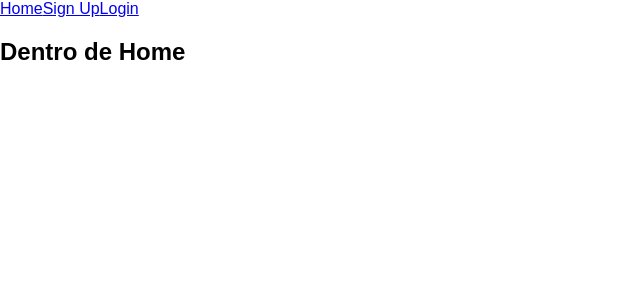
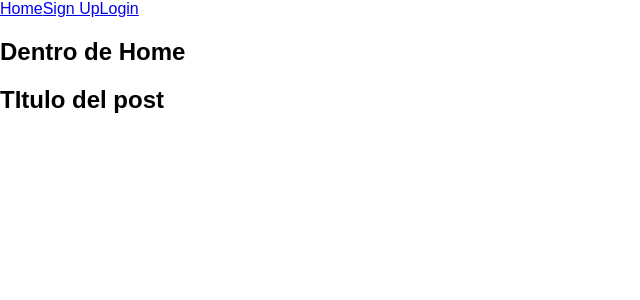
Before and after one commit to CriGacituaFlores/BlogReactRedux, a React (Create React App) app: page / in a window 1280 px wide. Shown: the top 300 px of the page, without its empty margins (0-640 px from the left). Built offline with nearby package versions, Linux system fonts and the light colour scheme.

Commit message:
prepare store

```diff
--- /dev/null
+++ b/src/data/store.js
@@ -0,0 +1,19 @@
+import { createStore, combineReducers } from 'redux';
+
+const allPosts = (state=[{id: 1, title: 'TItulo del post', body: 'cuerpo del post'}], action) => {
+    var nuevoEstado = Object.assign({}, state)
+    switch(action.type) {
+			case 'DATA_LOADED':
+					return nuevoEstado;
+			default:
+					return state;
+    }
+}
+
+const reducer = combineReducers({
+    allPosts: allPosts
+});
+
+const store = createStore(reducer);
+
+export default store;
--- a/src/index.js
+++ b/src/index.js
@@ -3,6 +3,13 @@ import ReactDOM from 'react-dom';
 import './index.css';
 import App from './App';
 import registerServiceWorker from './registerServiceWorker';
+import { Provider } from 'react-redux';
+import store from './data/store.js'
 
-ReactDOM.render(<App />, document.getElementById('root'));
+ReactDOM.render(
+<Provider store={store}>
+    <App />
+</Provider>,
+document.getElementById('root')
+);
 registerServiceWorker();
--- a/src/initial/Home.js
+++ b/src/initial/Home.js
@@ -1,12 +1,35 @@
 import React from 'react'
+import { connect } from 'react-redux'
 
 
-const Home = () => {
+const Home = (props) => {
+
+    const Posts = props.allPosts.map((post) => {
+        return (
+            <h2 key={post.id}>{post.title}</h2>
+        )
+    })
+
     return (
         <div>
           <h2>Dentro de Home</h2>
+          {Posts}
         </div>
     )
 }
 
-export default Home
+const mapStateToProps = (state) => {
+    return {
+        allPosts: state.allPosts
+    }
+}
+
+const mapDispatchToProps = (dispatch) => {
+    return {
+        dispatch: () => {
+            //dispatch()
+        }
+    }
+}
+
+export default connect(mapStateToProps,mapDispatchToProps)(Home)
```
